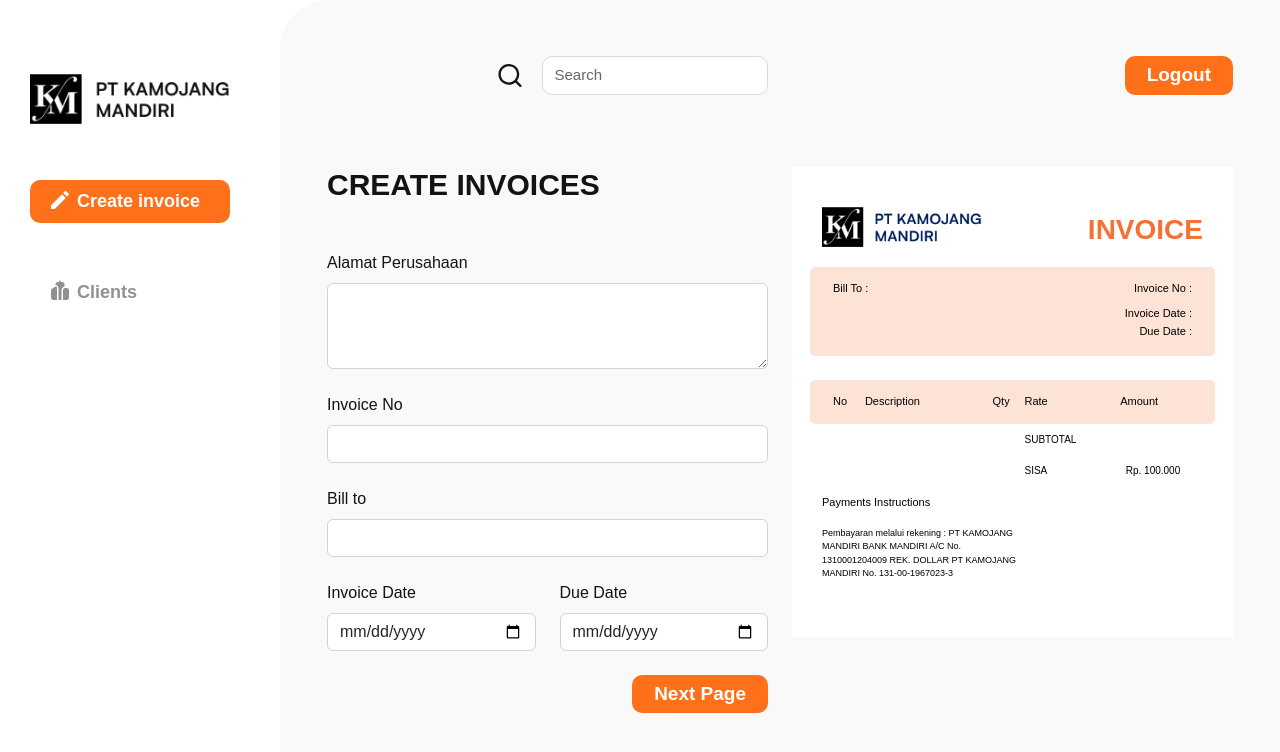
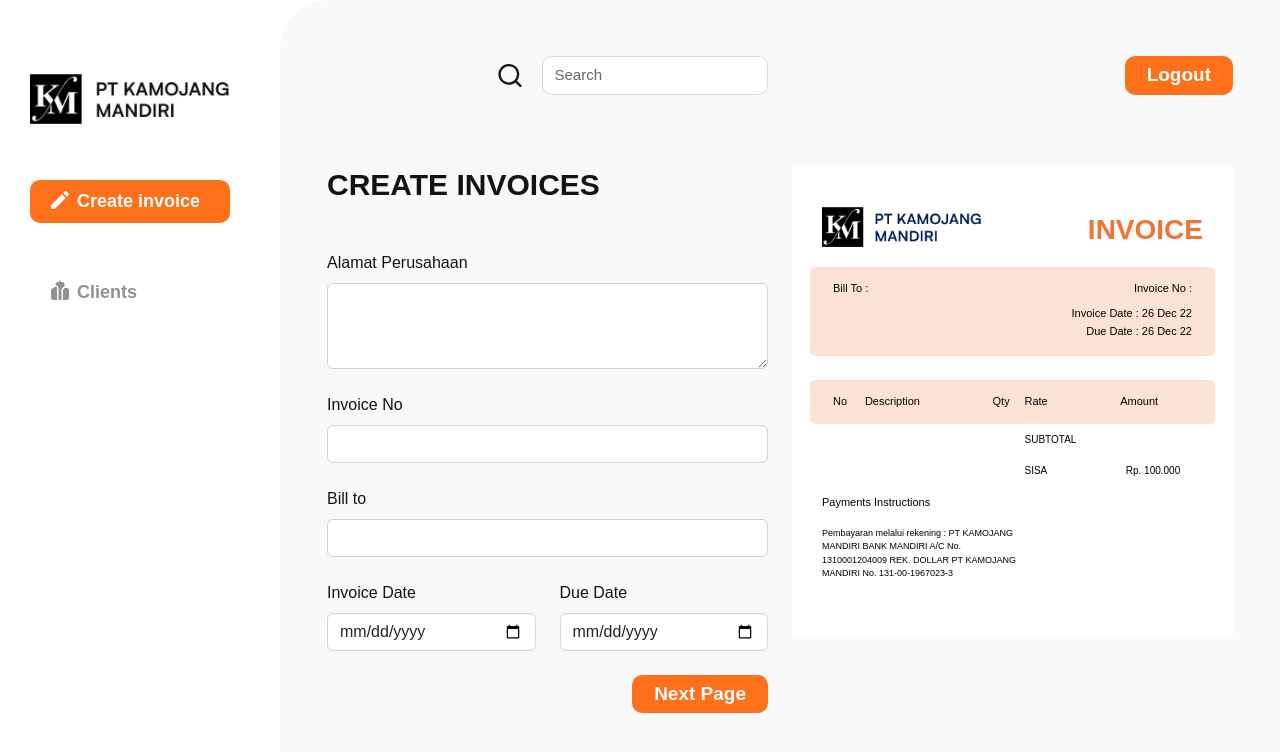
Before and after one commit to DimasNuryadin/Next-Invoice, a Next.js app: page /create-invoice in a window 1280 px wide. Shown: the top 752 px of the page. Built offline with nearby package versions, Linux system fonts and the light colour scheme; a web font is replaced by a local one.

Commit message:
setup moment js

```diff
--- a/components/organisms/Invoice/index.tsx
+++ b/components/organisms/Invoice/index.tsx
@@ -1,5 +1,6 @@
 import Image from 'next/image'
 import { NumericFormat } from 'react-number-format'
+import moment from 'moment';
 
 interface InvoiceProps {
   alamat_perusahaan: string;
@@ -120,7 +121,7 @@ export default function Invoice(props: Partial<InvoiceProps>) {
               <p className='col-6'></p>
               <div className='col-3'>
                 <p className='head-table float-start' >DP {index + 1}</p>
-                <p className='float-end me-2'>{data.date}</p>
+                <p className='float-end me-2'>{moment(data.date).format('DD MMM YY')}</p>
               </div>
               {/* 16 Des 22 */}
               <p className='col-3'>
--- a/package.json
+++ b/package.json
@@ -19,6 +19,7 @@
     "eslint-config-next": "13.1.0",
     "js-cookie": "^3.0.1",
     "jwt-decode": "^3.1.2",
+    "moment": "^2.29.4",
     "next": "13.1.0",
     "react": "18.2.0",
     "react-dom": "18.2.0",
--- a/pages/create-invoice/index.tsx
+++ b/pages/create-invoice/index.tsx
@@ -4,17 +4,21 @@ import FormInvoiceStep1 from '../../components/organisms/FormInvoiceStep1'
 import Invoice from '../../components/organisms/Invoice'
 import Sidebar from '../../components/organisms/Sidebar'
 import { useForm } from '../../services/utils/useForm';
+import moment from 'moment';
 
 export default function CreateInvoice() {
   const [form, setForm] = useForm({
     alamat_perusahaan: '',
     no_invoice: '',
     company: '',
-    invoice_date: '',
-    due_date: ''
+    invoice_date: new Date(),
+    due_date: new Date()
   });
 
   const router = useRouter();
+
+  // const today = new Date()
+  // console.log(today.getDate())
 
   const onSubmit = () => {
     console.log("form :", form)
@@ -37,8 +41,8 @@ export default function CreateInvoice() {
             alamat_perusahaan={form.alamat_perusahaan}
             no_invoice={form.no_invoice}
             company={form.company}
-            invoice_date={form.invoice_date}
-            due_date={form.due_date}
+            invoice_date={moment(form.invoice_date).format('DD MMM YY')}
+            due_date={moment(form.due_date).format('DD MMM YY')}
           />
         </div>
       </div>
```
Also changed, not shown: 1 other file (tests, documents, lock files or other folders).
